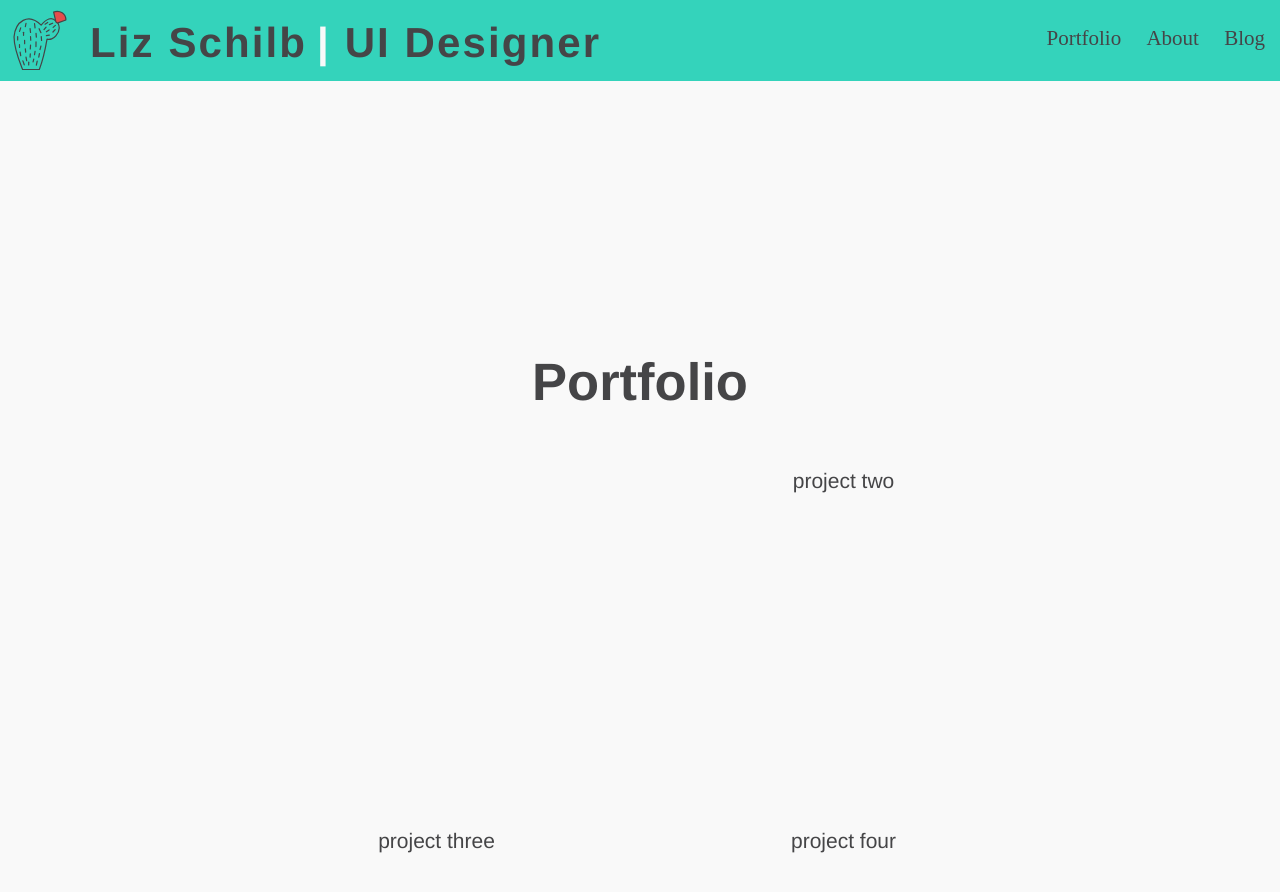
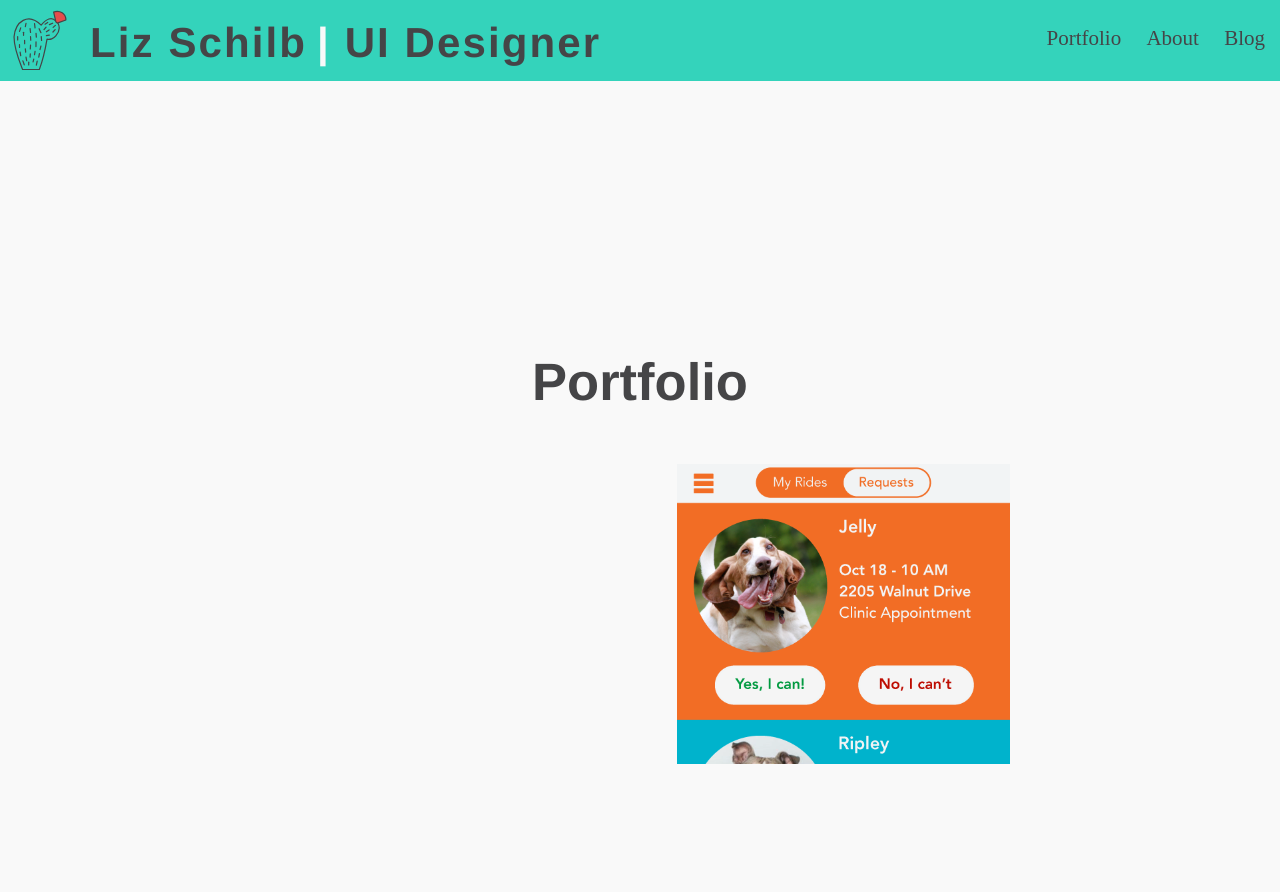
Before and after one commit to eschilb/Liz_Schilb_Portfolio, a Jekyll site: the page built from index.html, in a window 1280 px wide and 900 px high. Shown: the top 892 px of the window. Built offline with Jekyll 4.4.1, drawn with Linux system fonts in a browser that asks for light colours.

Commit message:
Added html of portfolio page to index

```diff
--- a/index.html
+++ b/index.html
@@ -9,14 +9,14 @@
 
 
 <div class="row">
-  <a class="column6"><p class="pet-app">Project one</p></a>
-  <a class="column6">project two</a>
+  <a class="column6 goodreads"><p>Goodreads Redesign</p></a>
+  <a class="column6 pet-app"><p>Pet Transport App Prototype</p></a>
 </div>
 
 
 <div class="row">
-  <a class="column6">project three</a>
-  <a class="column6">project four</a>
+  <a class="column6 blue-dahlia-bistro"><p>Blue Dahlia Bistro Redesign</p></a>
+  <a class="column6 find-a-spot"><p>Find A Spot</p></a>
 </div>
 
 <div class="row">
```
